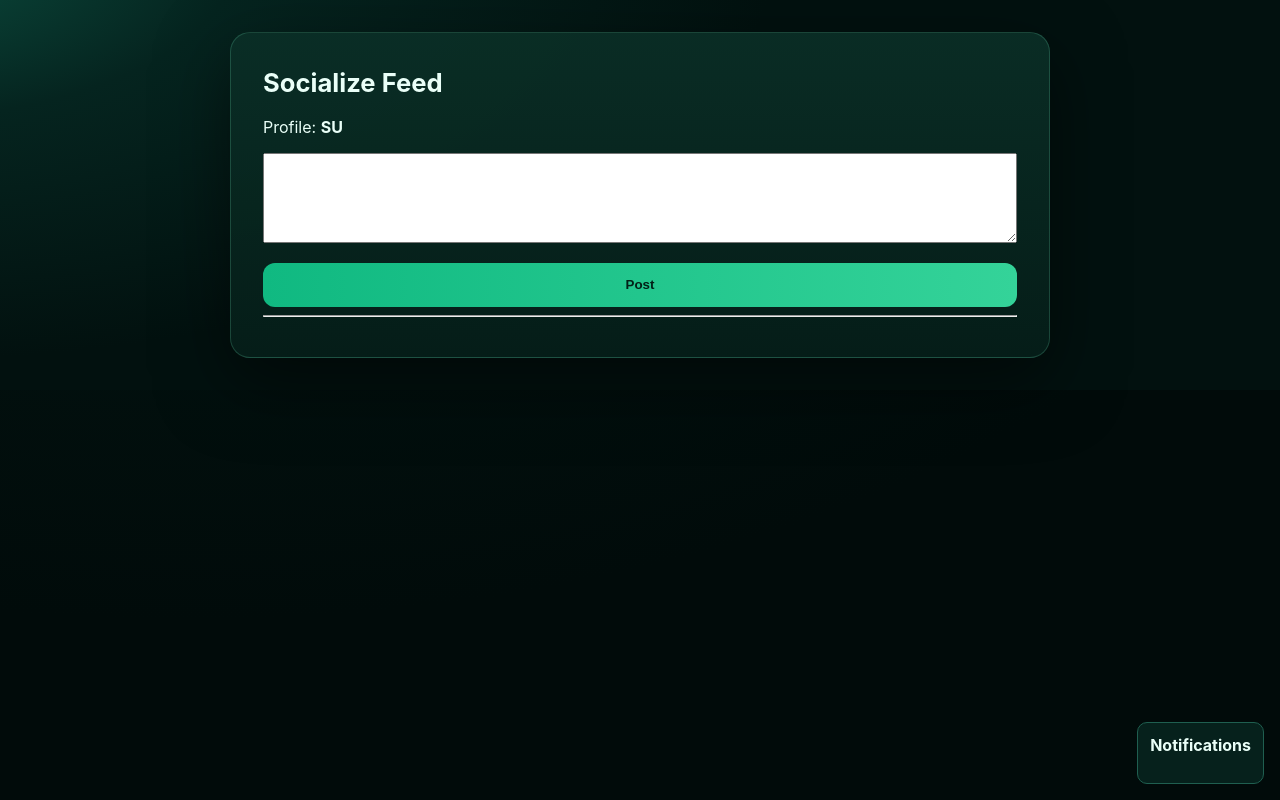
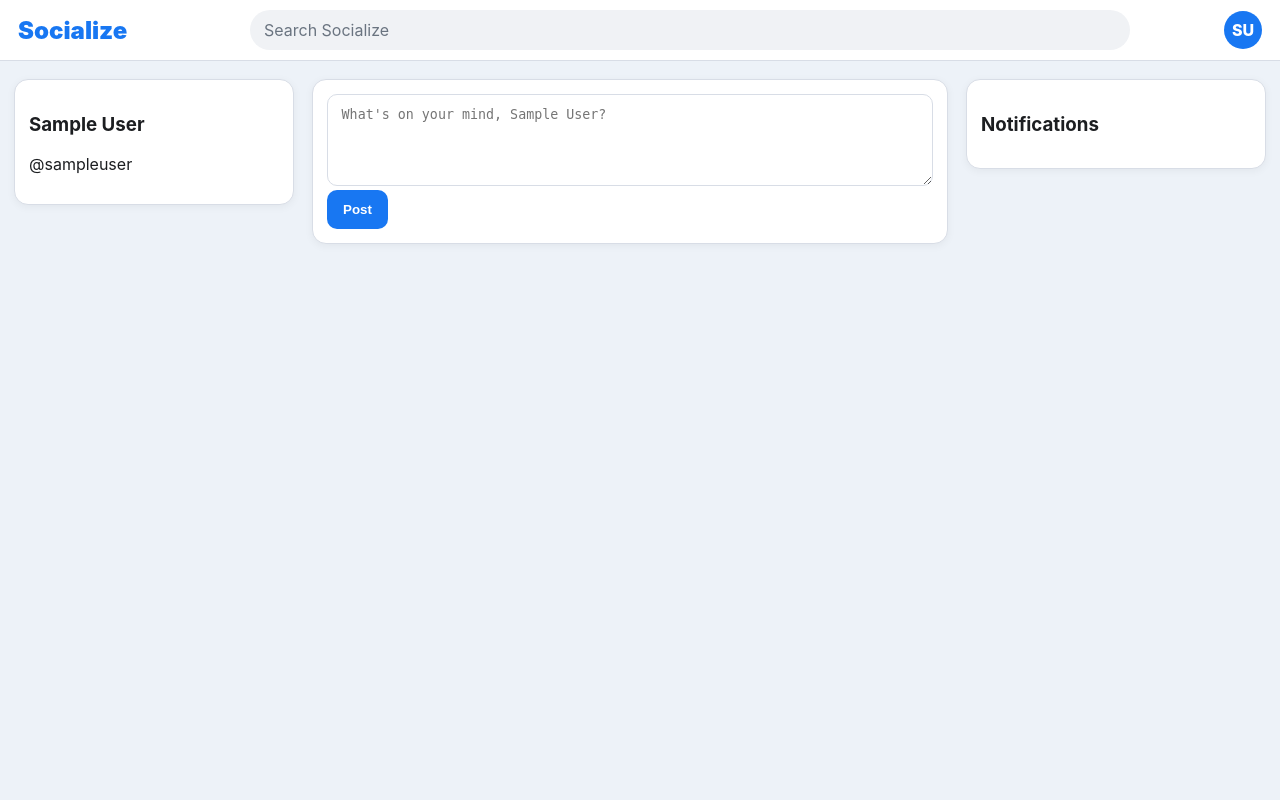
Before and after one commit to drib14/PHP_Social_App, a PHP site: page /PHP_Social_App/feed.php in a window 1280 px wide. Run offline with PHP 8.4, Linux system fonts and the light colour scheme; the visitor is signed in with stand-in values (Sample User, id 1); data that the repository does not hold is empty.

Commit message:
Refresh auth/feed UI with modern split layout inspired by social apps

```diff
--- a/assets/style.css
+++ b/assets/style.css
@@ -1,16 +1,11 @@
-:root{--bg:#02110f;--bg2:#05241f;--card:#082b24;--text:#eafff8;--muted:#9cd8cc;--accent:#34d399;--accent2:#10b981;--danger:#fb7185;--ok:#6ee7b7}
-*{box-sizing:border-box}body{margin:0;font-family:Inter,system-ui,Arial;background:radial-gradient(1200px 700px at 15% -10%,#0e3b33 0,#02110f 52%,#010b0a 100%);color:var(--text);min-height:100vh}
-.auth-layout{display:grid;grid-template-columns:1.2fr 1fr;min-height:100vh}
-.hero{position:relative;background:url('https://images.unsplash.com/photo-1519389950473-47ba0277781c?auto=format&fit=crop&w=1800&q=80') center/cover no-repeat;display:flex;align-items:flex-end;padding:2.5rem}
-.hero::before{content:'';position:absolute;inset:0;background:linear-gradient(145deg,rgba(3,18,15,.15),rgba(1,16,13,.82) 62%,rgba(16,185,129,.4));backdrop-filter:contrast(1.1)}
-.hero-content{position:relative;z-index:1;animation:fadeSlide .9s ease}.brand{font-size:2.8rem;font-weight:900;margin:0;letter-spacing:.4px}.tag{color:#dcfff3;max-width:34ch;line-height:1.5}
-.panel{display:grid;place-items:center;padding:2rem;background:radial-gradient(900px 400px at -10% -10%,#0b4d3f 0,#05241f 40%,#02110f 100%)}
-.container{width:min(440px,92vw);background:linear-gradient(180deg,rgba(10,46,38,.96),rgba(5,30,25,.96));padding:2rem;border-radius:20px;border:1px solid rgba(110,231,183,.2);box-shadow:0 24px 70px rgba(0,0,0,.5)}
-h1{margin:.1rem 0 1.2rem;font-size:1.6rem}label{display:block;margin:.7rem 0 .35rem;color:var(--muted)}
-input{width:100%;padding:.82rem .9rem;border-radius:12px;border:1px solid #1f5f50;background:#06211c;color:var(--text)}
-button{width:100%;margin-top:1rem;padding:.9rem;border:0;border-radius:12px;background:linear-gradient(90deg,var(--accent2),var(--accent));color:#032017;font-weight:800;cursor:pointer}
-.links{display:flex;justify-content:space-between;gap:8px;flex-wrap:wrap;margin-top:1rem}.links a{color:#baf7e5;text-decoration:none;font-size:.92rem}
-.alert{padding:.7rem .8rem;border-radius:10px;margin:.8rem 0}.error{background:rgba(251,113,133,.15);border:1px solid rgba(251,113,133,.45)}.success{background:rgba(110,231,183,.14);border:1px solid rgba(110,231,183,.45)}
-.code-grid{display:grid;grid-template-columns:repeat(6,1fr);gap:9px}.code-grid input{text-align:center;font-size:1.3rem;padding:.7rem;font-weight:700}
-@keyframes fadeSlide{from{transform:translateY(20px);opacity:.1}to{transform:translateY(0);opacity:1}}
-@media (max-width:920px){.auth-layout{grid-template-columns:1fr}.hero{min-height:260px}}
+:root{--bg:#f1f4f9;--card:#fff;--text:#1c1e21;--muted:#65676b;--blue:#1877f2;--line:#d8dde6;--success:#00a36c}
+*{box-sizing:border-box}body{margin:0;font-family:Inter,Arial,sans-serif;background:var(--bg);color:var(--text)}
+.auth-layout{display:grid;grid-template-columns:1.15fr 1fr;min-height:100vh}.hero{position:relative;background:url('https://images.unsplash.com/photo-1529156069898-49953e39b3ac?auto=format&fit=crop&w=1800&q=80') center/cover no-repeat;display:flex;align-items:flex-end;padding:2.5rem}.hero:before{content:'';position:absolute;inset:0;background:linear-gradient(180deg,rgba(24,119,242,.15),rgba(15,20,30,.85))}.hero-content{position:relative;color:#fff}.brand{font-size:2.7rem;font-weight:900;margin:0}.tag{max-width:36ch;color:#e8eefb}
+.panel{display:grid;place-items:center;padding:2rem;background:#eef2fb}.container{width:min(440px,92vw);background:#fff;padding:2rem;border-radius:16px;box-shadow:0 12px 34px rgba(0,0,0,.08);border:1px solid var(--line)}
+label{display:block;margin:.8rem 0 .35rem;color:var(--muted)}input,textarea,select{width:100%;padding:.78rem .85rem;border:1px solid var(--line);border-radius:10px;background:#fff}textarea{min-height:92px;resize:vertical}
+button{border:0;background:var(--blue);color:#fff;padding:.74rem 1rem;border-radius:10px;font-weight:700;cursor:pointer}.links{margin-top:1rem}.links a{color:var(--blue);text-decoration:none}.alert{padding:.7rem .8rem;border-radius:10px;margin:.8rem 0}.error{background:#ffe8eb;border:1px solid #ffb8c4}.success{background:#e8fff4;border:1px solid #95e8c5}
+.feed-body{background:#edf2f8}.topbar{position:sticky;top:0;z-index:10;background:#fff;border-bottom:1px solid var(--line);display:grid;grid-template-columns:220px 1fr 120px;gap:12px;align-items:center;padding:10px 18px}.logo{font-size:1.5rem;color:var(--blue);font-weight:900}.search{background:#f0f2f5;border-radius:999px;padding:10px 14px;color:#6a7480}.user-pill{justify-self:end;background:var(--blue);color:#fff;width:38px;height:38px;border-radius:999px;display:grid;place-items:center;font-weight:800}
+.feed-layout{max-width:1280px;margin:18px auto;display:grid;grid-template-columns:280px minmax(520px,1fr) 300px;gap:18px;padding:0 14px}.card{background:#fff;border:1px solid var(--line);border-radius:14px;box-shadow:0 2px 8px rgba(0,0,0,.05)}.left-rail,.right-rail{padding:14px;height:fit-content;position:sticky;top:76px}.center-feed{display:grid;gap:14px}.composer{padding:14px}.post{padding:14px}.post-head{display:flex;align-items:center;gap:10px}.avatar{width:40px;height:40px;border-radius:999px;background:#dbe8ff;color:#0f4cbe;display:grid;place-items:center;font-weight:700}.actions{display:grid;gap:8px;margin-top:10px}.actions form{display:grid;grid-template-columns:1fr 1fr 1fr auto;gap:8px;align-items:center}
+.right-rail ul{padding-left:18px;margin:0;display:grid;gap:8px;color:#45515f}
+@media(max-width:1100px){.feed-layout{grid-template-columns:1fr}.left-rail,.right-rail{position:static}.actions form{grid-template-columns:1fr}}
+@media(max-width:900px){.auth-layout{grid-template-columns:1fr}.hero{min-height:220px}}
--- a/feed.php
+++ b/feed.php
@@ -6,16 +6,22 @@ if (!$u) { session_unset(); session_destroy(); header('Location: login.php'); ex
 if ($_SERVER['REQUEST_METHOD'] === 'POST') {
     if (!verify_csrf()) die('csrf');
     if (isset($_POST['new_post'])) db()->prepare('INSERT INTO posts(user_id,body) VALUES(:u,:b)')->execute(['u'=>$u['id'],'b'=>trim($_POST['body'])]);
-    if (isset($_POST['share_post'])) { $sid=(int)$_POST['share_post_id']; db()->prepare('INSERT INTO posts(user_id,body,shared_post_id) VALUES(:u,:b,:s)')->execute(['u'=>$u['id'],'b'=>trim($_POST['share_body']??'Shared post'),'s'=>$sid]); $o=db()->prepare('SELECT user_id FROM posts WHERE id=:id');$o->execute(['id'=>$sid]);$owner=$o->fetchColumn(); if($owner&&$owner!=$u['id']) db()->prepare("INSERT INTO notifications(user_id,actor_id,type,ref_type,ref_id,message) VALUES(:uid,:aid,'share','post',:rid,:m)")->execute(['uid'=>$owner,'aid'=>$u['id'],'rid'=>$sid,'m'=>$u['name'].' shared your post']); }
-    if (isset($_POST['comment'])) { $pid=(int)$_POST['post_id']; db()->prepare('INSERT INTO comments(post_id,user_id,body) VALUES(:p,:u,:b)')->execute(['p'=>$pid,'u'=>$u['id'],'b'=>trim($_POST['comment_body'])]); $o=db()->prepare('SELECT user_id FROM posts WHERE id=:id');$o->execute(['id'=>$pid]);$owner=$o->fetchColumn(); if($owner&&$owner!=$u['id']) db()->prepare("INSERT INTO notifications(user_id,actor_id,type,ref_type,ref_id,message) VALUES(:uid,:aid,'comment','post',:rid,:m)")->execute(['uid'=>$owner,'aid'=>$u['id'],'rid'=>$pid,'m'=>$u['name'].' commented on your post']); }
-    if (isset($_POST['reply'])) { $cid=(int)$_POST['comment_id']; db()->prepare('INSERT INTO replies(comment_id,user_id,body) VALUES(:c,:u,:b)')->execute(['c'=>$cid,'u'=>$u['id'],'b'=>trim($_POST['reply_body'])]); $o=db()->prepare('SELECT user_id FROM comments WHERE id=:id');$o->execute(['id'=>$cid]);$owner=$o->fetchColumn(); if($owner&&$owner!=$u['id']) db()->prepare("INSERT INTO notifications(user_id,actor_id,type,ref_type,ref_id,message) VALUES(:uid,:aid,'reply','comment',:rid,:m)")->execute(['uid'=>$owner,'aid'=>$u['id'],'rid'=>$cid,'m'=>$u['name'].' replied to your comment']); }
-    if (isset($_POST['react'])) { $k=$_POST['reaction_key'];$label=$_POST['reaction_label']; if($k==='custom'){$label=trim($_POST['custom_reaction']);$k='custom';} $tt=$_POST['target_type'];$tid=(int)$_POST['target_id']; db()->prepare('INSERT INTO reactions(user_id,target_type,target_id,reaction_key,reaction_label) VALUES(:u,:t,:id,:k,:l) ON DUPLICATE KEY UPDATE reaction_key=VALUES(reaction_key),reaction_label=VALUES(reaction_label)')->execute(['u'=>$u['id'],'t'=>$tt,'id'=>$tid,'k'=>$k,'l'=>$label]); $owner=null; if($tt==='post'){$o=db()->prepare('SELECT user_id FROM posts WHERE id=:id');}elseif($tt==='comment'){$o=db()->prepare('SELECT user_id FROM comments WHERE id=:id');}else{$o=db()->prepare('SELECT user_id FROM replies WHERE id=:id');}$o->execute(['id'=>$tid]);$owner=$o->fetchColumn(); if($owner&&$owner!=$u['id']) db()->prepare("INSERT INTO notifications(user_id,actor_id,type,ref_type,ref_id,message) VALUES(:uid,:aid,'reaction',:rt,:rid,:m)")->execute(['uid'=>$owner,'aid'=>$u['id'],'rt'=>$tt,'rid'=>$tid,'m'=>$u['name'].' reacted to your '.$tt]); }
+    if (isset($_POST['share_post'])) { $sid=(int)$_POST['share_post_id']; db()->prepare('INSERT INTO posts(user_id,body,shared_post_id) VALUES(:u,:b,:s)')->execute(['u'=>$u['id'],'b'=>trim($_POST['share_body']??'Shared post'),'s'=>$sid]); }
+    if (isset($_POST['comment'])) { $pid=(int)$_POST['post_id']; db()->prepare('INSERT INTO comments(post_id,user_id,body) VALUES(:p,:u,:b)')->execute(['p'=>$pid,'u'=>$u['id'],'b'=>trim($_POST['comment_body'])]); }
+    if (isset($_POST['react'])) { $k=$_POST['reaction_key'];$label=$_POST['reaction_label']; if($k==='custom'){$label=trim($_POST['custom_reaction']);$k='custom';} $tt=$_POST['target_type'];$tid=(int)$_POST['target_id']; db()->prepare('INSERT INTO reactions(user_id,target_type,target_id,reaction_key,reaction_label) VALUES(:u,:t,:id,:k,:l) ON DUPLICATE KEY UPDATE reaction_key=VALUES(reaction_key),reaction_label=VALUES(reaction_label)')->execute(['u'=>$u['id'],'t'=>$tt,'id'=>$tid,'k'=>$k,'l'=>$label]); }
     header('Location: feed.php'); exit;
 }
 $posts = db()->query('SELECT p.*,u.name FROM posts p JOIN users u ON u.id=p.user_id ORDER BY p.id DESC LIMIT 40')->fetchAll();
 ?>
-<!doctype html><html><head><meta charset='utf-8'><link rel='stylesheet' href='assets/style.css'><title>Socialize Feed</title></head><body><div class='panel'><div class='container' style='width:min(820px,94vw)'><h1>Socialize Feed</h1><p>Profile: <strong><?=initials($u['name'] ?? '')?></strong></p><form method='post'><input type='hidden' name='csrf_token' value='<?=csrf_token()?>'><textarea name='body' required style='width:100%;height:90px'></textarea><button name='new_post'>Post</button></form><hr>
-<?php foreach($posts as $p): ?><div><strong><?=htmlspecialchars($p['name'])?></strong><p><?=nl2br(htmlspecialchars($p['body']))?></p>
-<form method='post'><input type='hidden' name='csrf_token' value='<?=csrf_token()?>'><input type='hidden' name='target_type' value='post'><input type='hidden' name='target_id' value='<?=$p['id']?>'><select name='reaction_key'><?php foreach(react_options() as $r):?><option value='<?=$r['key']?>'><?=$r['label']?></option><?php endforeach;?></select><input name='reaction_label' placeholder='label'><input name='custom_reaction' placeholder='custom'><button name='react'>React</button></form>
-<form method='post'><input type='hidden' name='csrf_token' value='<?=csrf_token()?>'><input type='hidden' name='post_id' value='<?=$p['id']?>'><input name='comment_body' required><button name='comment'>Comment</button></form>
-<form method='post'><input type='hidden' name='csrf_token' value='<?=csrf_token()?>'><input type='hidden' name='share_post_id' value='<?=$p['id']?>'><input name='share_body'><button name='share_post'>Share</button></form></div><?php endforeach; ?></div></div><div id='notifBox' style='position:fixed;right:16px;bottom:16px;background:#06211c;padding:12px;border:1px solid #1f5f50;border-radius:10px;max-width:300px'><strong>Notifications</strong><ul id='notifList' style='padding-left:18px'></ul></div><script>async function loadN(){const r=await fetch('notifications.php');const j=await r.json();document.getElementById('notifList').innerHTML=j.slice(0,5).map(n=>`<li>${n.message}</li>`).join('');}loadN();setInterval(loadN,5000);</script></body></html>
+<!doctype html><html><head><meta charset='utf-8'><link rel='stylesheet' href='assets/style.css'><title>Socialize Feed</title></head><body class='feed-body'>
+<header class='topbar'><div class='logo'>Socialize</div><div class='search'>Search Socialize</div><div class='user-pill'><?=initials($u['name'] ?? '')?></div></header>
+<div class='feed-layout'>
+<aside class='left-rail card'><h3><?=htmlspecialchars($u['name'])?></h3><p>@<?=strtolower(str_replace(' ','',$u['name']))?></p></aside>
+<main class='center-feed'>
+<div class='card composer'><form method='post'><input type='hidden' name='csrf_token' value='<?=csrf_token()?>'><textarea name='body' placeholder="What's on your mind, <?=htmlspecialchars($u['name'])?>?" required></textarea><button name='new_post'>Post</button></form></div>
+<?php foreach($posts as $p): ?><article class='card post'><div class='post-head'><div class='avatar'><?=initials($p['name'])?></div><div><strong><?=htmlspecialchars($p['name'])?></strong></div></div><p><?=nl2br(htmlspecialchars($p['body']))?></p><div class='actions'><form method='post'><input type='hidden' name='csrf_token' value='<?=csrf_token()?>'><input type='hidden' name='target_type' value='post'><input type='hidden' name='target_id' value='<?=$p['id']?>'><select name='reaction_key'><?php foreach(react_options() as $r):?><option value='<?=$r['key']?>'><?=$r['label']?></option><?php endforeach;?></select><input name='reaction_label' placeholder='label'><input name='custom_reaction' placeholder='custom'><button name='react'>React</button></form><form method='post'><input type='hidden' name='csrf_token' value='<?=csrf_token()?>'><input type='hidden' name='post_id' value='<?=$p['id']?>'><input name='comment_body' placeholder='Write a comment' required><button name='comment'>Comment</button></form><form method='post'><input type='hidden' name='csrf_token' value='<?=csrf_token()?>'><input type='hidden' name='share_post_id' value='<?=$p['id']?>'><input name='share_body' placeholder='Add a message'><button name='share_post'>Share</button></form></div></article><?php endforeach; ?>
+</main>
+<aside class='right-rail card'><h3>Notifications</h3><ul id='notifList'></ul></aside>
+</div>
+<script>async function loadN(){const r=await fetch('notifications.php');const j=await r.json();document.getElementById('notifList').innerHTML=j.slice(0,8).map(n=>`<li>${n.message}</li>`).join('');}loadN();setInterval(loadN,5000);</script>
+</body></html>
```
Also changed, not shown: register.php (+5 -2 lines).
